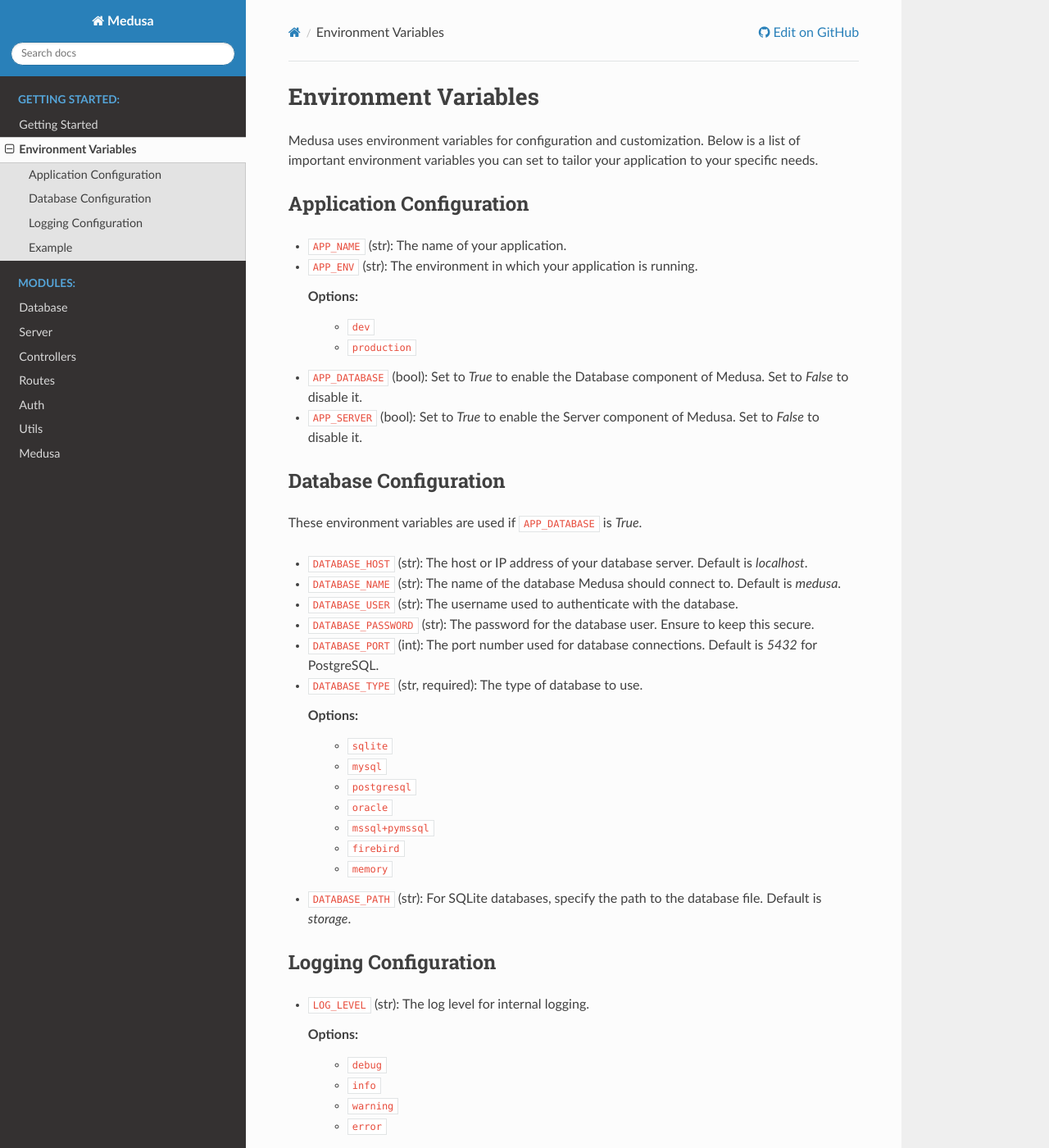
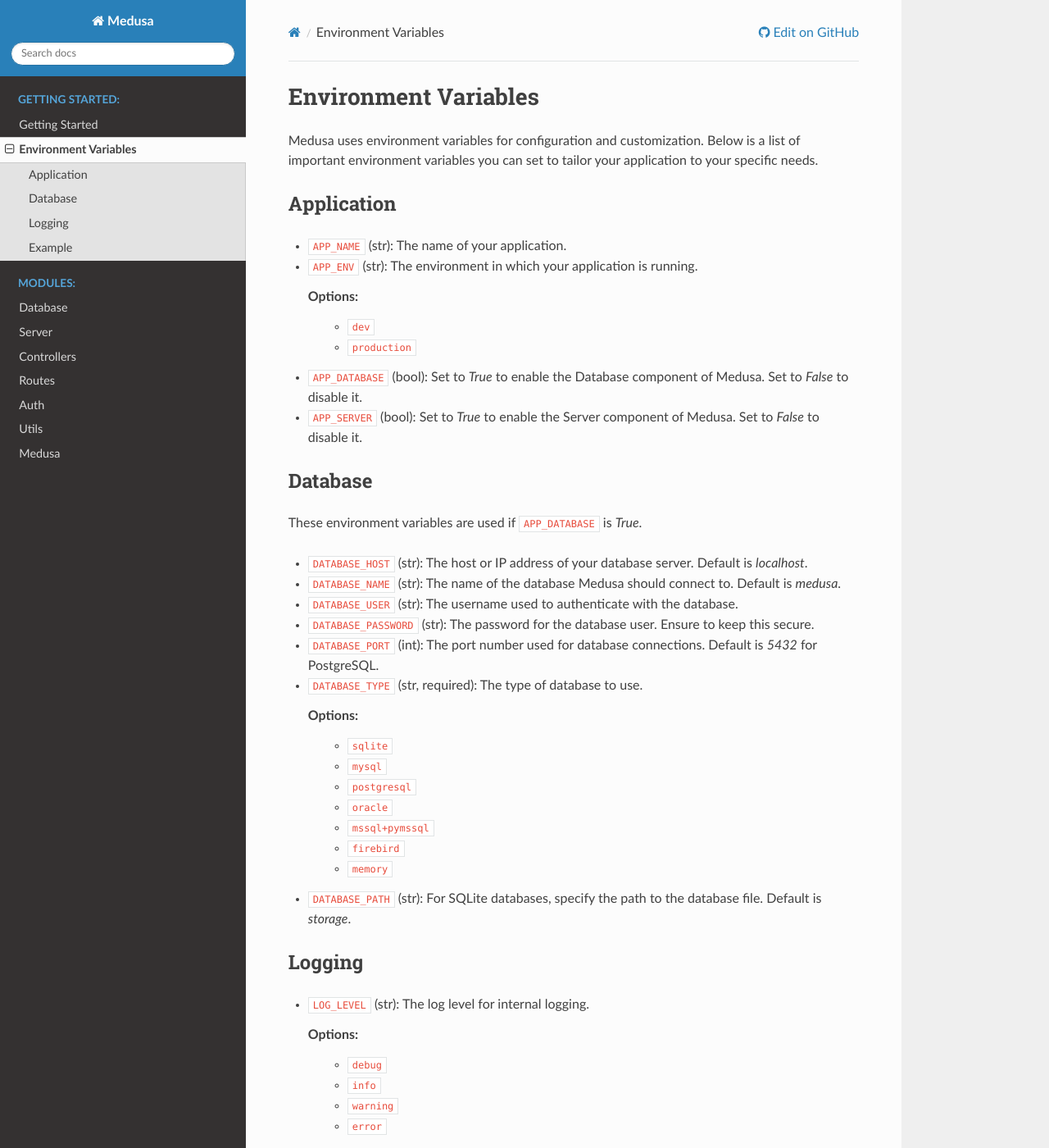
Before and after one commit to jacobfholland/medusa, a Sphinx documentation site: the page built from docs/sphinx/source/envs.rst, in a window 1280 px wide and 1400 px high. Shown: the whole window at 82% size. Built offline with Sphinx 7.4.7 and the Read the Docs theme 2.0.0, drawn with Linux system fonts in a browser that asks for light colours.

Commit message:
[FIX] Sphinx headers

```diff
--- a/docs/sphinx/source/envs.rst
+++ b/docs/sphinx/source/envs.rst
@@ -4,8 +4,8 @@
 
 Medusa uses environment variables for configuration and customization. Below is a list of important environment variables you can set to tailor your application to your specific needs.
 
-Application Configuration
--------------------------
+Application
+-----------
 - ``APP_NAME`` (str): The name of your application.
 - ``APP_ENV`` (str): The environment in which your application is running.
 
@@ -16,8 +16,8 @@
 - ``APP_DATABASE`` (bool): Set to `True` to enable the Database component of Medusa. Set to `False` to disable it.
 - ``APP_SERVER`` (bool): Set to `True` to enable the Server component of Medusa. Set to `False` to disable it.
 
-Database Configuration
-----------------------
+Database
+--------
 These environment variables are used if ``APP_DATABASE`` is `True`.
 
 - ``DATABASE_HOST`` (str): The host or IP address of your database server. Default is `localhost`.
@@ -38,8 +38,8 @@
 
 - ``DATABASE_PATH`` (str): For SQLite databases, specify the path to the database file. Default is `storage`.
 
-Logging Configuration
----------------------
+Logging
+-------
 - ``LOG_LEVEL`` (str): The log level for internal logging.
 
   Options:
```
Also changed, not shown: 6 other files.
